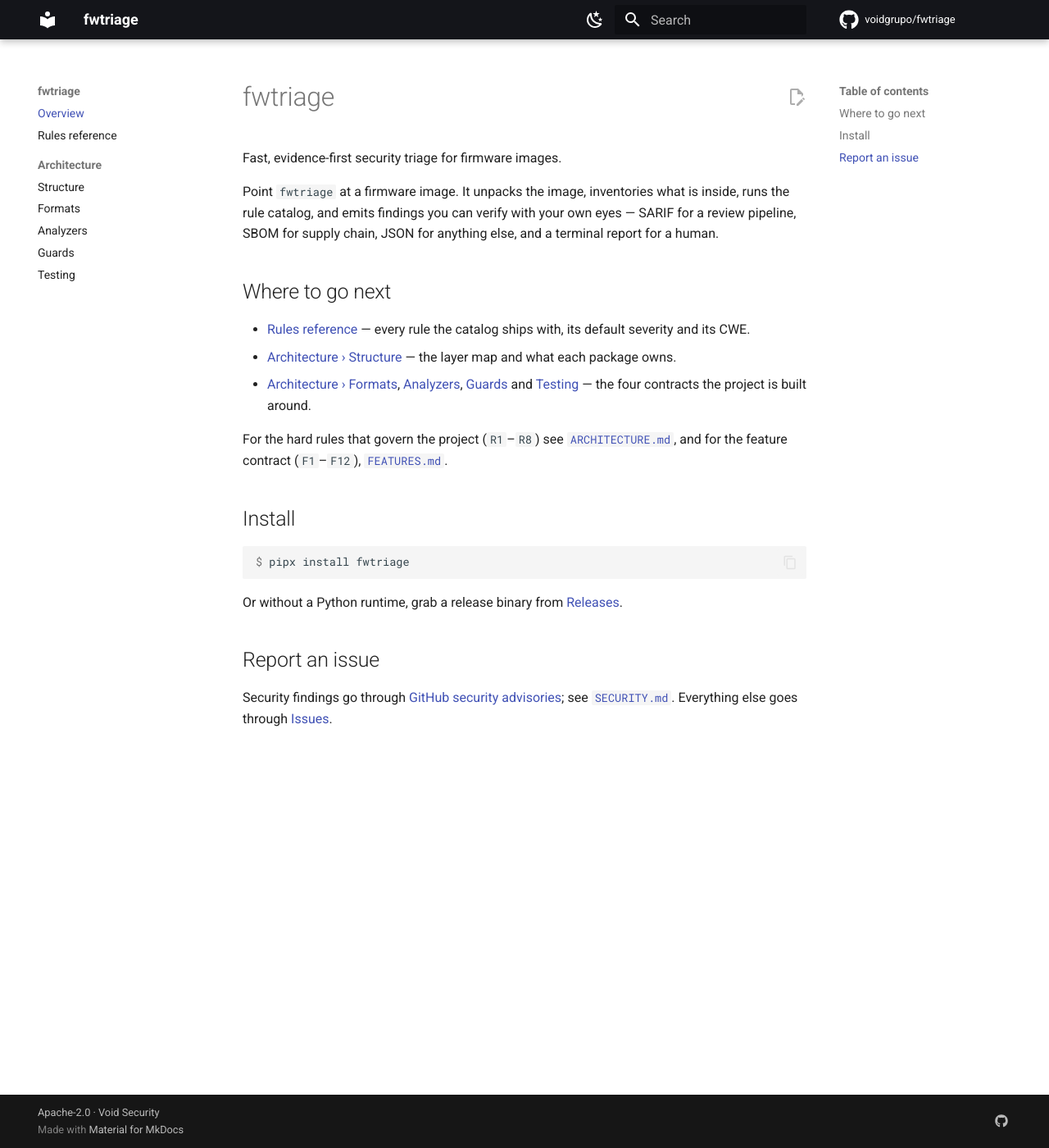
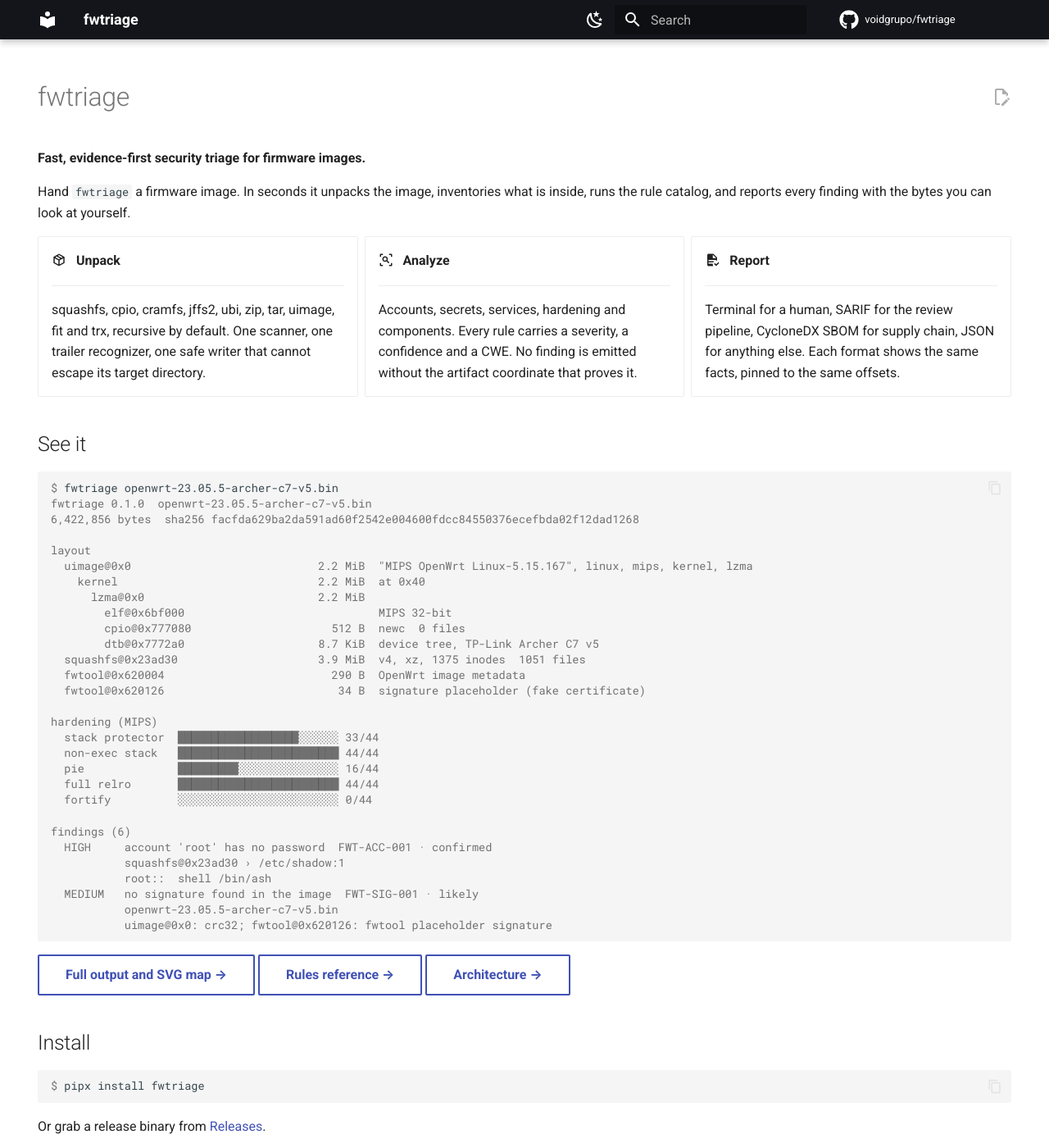
Before and after one commit to voidgrupo/fwtriage, an MkDocs documentation site: the page built from docs/index.md, in a window 1280 px wide and 1400 px high. Shown: the whole window at 82% size. Built offline with MkDocs 1.6.1 and Material for MkDocs 9.7.7, drawn with Linux system fonts in a browser that asks for light colours; comment, search, counter and statistics services are not loaded; some of the changed text lies outside the part shown.

Commit message:
home page with hero, cards, demo output and social cards

````diff
--- a/docs/index.md
+++ b/docs/index.md
@@ -1,26 +1,82 @@
+---
+hide:
+  - navigation
+  - toc
+---
+
 # fwtriage
 
-Fast, evidence-first security triage for firmware images.
+**Fast, evidence-first security triage for firmware images.**
 
-Point `fwtriage` at a firmware image. It unpacks the image, inventories what is inside,
-runs the rule catalog, and emits findings you can verify with your own eyes — SARIF for
-a review pipeline, SBOM for supply chain, JSON for anything else, and a terminal report
-for a human.
+Hand `fwtriage` a firmware image. In seconds it unpacks the image, inventories what is
+inside, runs the rule catalog, and reports every finding with the bytes you can look at
+yourself.
 
-## Where to go next
+<div class="grid cards" markdown>
 
-- [Rules reference](rules.md) — every rule the catalog ships with, its default severity
-  and its CWE.
-- [Architecture › Structure](architecture/structure.md) — the layer map and what each
-  package owns.
-- [Architecture › Formats](architecture/formats.md), [Analyzers](architecture/analyzers.md),
-  [Guards](architecture/guards.md) and [Testing](architecture/testing.md) — the four
-  contracts the project is built around.
+-   :material-package-variant-closed: &nbsp; __Unpack__
 
-For the hard rules that govern the project (`R1`–`R8`) see
-[`ARCHITECTURE.md`](https://github.com/voidgrupo/fwtriage/blob/main/ARCHITECTURE.md),
-and for the feature contract (`F1`–`F12`),
-[`FEATURES.md`](https://github.com/voidgrupo/fwtriage/blob/main/FEATURES.md).
+    ---
+
+    squashfs, cpio, cramfs, jffs2, ubi, zip, tar, uimage, fit and trx,
+    recursive by default. One scanner, one trailer recognizer, one safe writer
+    that cannot escape its target directory.
+
+-   :material-magnify-scan: &nbsp; __Analyze__
+
+    ---
+
+    Accounts, secrets, services, hardening and components. Every rule carries a
+    severity, a confidence and a CWE. No finding is emitted without the artifact
+    coordinate that proves it.
+
+-   :material-file-document-check: &nbsp; __Report__
+
+    ---
+
+    Terminal for a human, SARIF for the review pipeline, CycloneDX SBOM for
+    supply chain, JSON for anything else. Each format shows the same facts,
+    pinned to the same offsets.
+
+</div>
+
+## See it
+
+```console
+$ fwtriage openwrt-23.05.5-archer-c7-v5.bin
+fwtriage 0.1.0  openwrt-23.05.5-archer-c7-v5.bin
+6,422,856 bytes  sha256 facfda629ba2da591ad60f2542e004600fdcc84550376ecefbda02f12dad1268
+
+layout
+  uimage@0x0                            2.2 MiB  "MIPS OpenWrt Linux-5.15.167", linux, mips, kernel, lzma
+    kernel                              2.2 MiB  at 0x40
+      lzma@0x0                          2.2 MiB
+        elf@0x6bf000                             MIPS 32-bit
+        cpio@0x777080                     512 B  newc  0 files
+        dtb@0x7772a0                    8.7 KiB  device tree, TP-Link Archer C7 v5
+  squashfs@0x23ad30                     3.9 MiB  v4, xz, 1375 inodes  1051 files
+  fwtool@0x620004                         290 B  OpenWrt image metadata
+  fwtool@0x620126                          34 B  signature placeholder (fake certificate)
+
+hardening (MIPS)
+  stack protector  ██████████████████░░░░░░ 33/44
+  non-exec stack   ████████████████████████ 44/44
+  pie              █████████░░░░░░░░░░░░░░░ 16/44
+  full relro       ████████████████████████ 44/44
+  fortify          ░░░░░░░░░░░░░░░░░░░░░░░░ 0/44
+
+findings (6)
+  HIGH     account 'root' has no password  FWT-ACC-001 · confirmed
+           squashfs@0x23ad30 › /etc/shadow:1
+           root::  shell /bin/ash
+  MEDIUM   no signature found in the image  FWT-SIG-001 · likely
+           openwrt-23.05.5-archer-c7-v5.bin
+           uimage@0x0: crc32; fwtool@0x620126: fwtool placeholder signature
+```
+
+[Full output and SVG map →](assets/openwrt-scan.txt){ .md-button }
+[Rules reference →](rules.md){ .md-button }
+[Architecture →](architecture/structure.md){ .md-button }
 
 ## Install
 
@@ -28,8 +84,20 @@ and for the feature contract (`F1`–`F12`),
 $ pipx install fwtriage
 ```
 
-Or without a Python runtime, grab a release binary from
+Or grab a release binary from
 [Releases](https://github.com/voidgrupo/fwtriage/releases).
+
+## Governed by a written norm
+
+The project is governed by two short documents and five contracts, so that behavior is
+decidable from the code, not from preference.
+
+- [`ARCHITECTURE.md`](https://github.com/voidgrupo/fwtriage/blob/main/ARCHITECTURE.md) —
+  the hard rules `R1`–`R8`. A pull request that breaks one is not merged.
+- [`FEATURES.md`](https://github.com/voidgrupo/fwtriage/blob/main/FEATURES.md) —
+  the feature contract `F1`–`F12`.
+- The documents in [Architecture](architecture/structure.md) place every file inside
+  that frame.
 
 ## Report an issue
 
--- a/mkdocs.yml
+++ b/mkdocs.yml
@@ -4,7 +4,9 @@ site_url: https://voidgrupo.github.io/fwtriage/
 repo_url: https://github.com/voidgrupo/fwtriage
 repo_name: voidgrupo/fwtriage
 edit_uri: edit/main/docs/
-copyright: Apache-2.0 · Void Security
+copyright: >
+  Apache-2.0 ·
+  <a href="https://github.com/voidgrupo">Void Security</a>
 strict: true
 
 theme:
@@ -13,6 +15,7 @@ theme:
     - navigation.sections
     - navigation.top
     - navigation.tracking
+    - navigation.footer
     - toc.follow
     - content.code.copy
     - content.action.edit
@@ -51,10 +54,14 @@ markdown_extensions:
   - attr_list
   - def_list
   - footnotes
+  - md_in_html
   - tables
   - toc:
       permalink: true
   - pymdownx.details
+  - pymdownx.emoji:
+      emoji_index: !!python/name:material.extensions.emoji.twemoji
+      emoji_generator: !!python/name:material.extensions.emoji.to_svg
   - pymdownx.highlight:
       anchor_linenums: true
       line_spans: __span
@@ -67,6 +74,10 @@ markdown_extensions:
 
 plugins:
   - search
+  - social:
+      cards_layout_options:
+        background_color: "#0f0f10"
+        color: "#f5f5f5"
 
 extra:
   social:
--- a/pyproject.toml
+++ b/pyproject.toml
@@ -52,7 +52,7 @@ dev = [
     "ruff>=0.16.10",
 ]
 docs = [
-    "mkdocs-material>=9.5",
+    "mkdocs-material[imaging]>=9.5",
 ]
 
 [build-system]
````
Also changed, not shown: 1 other file.
